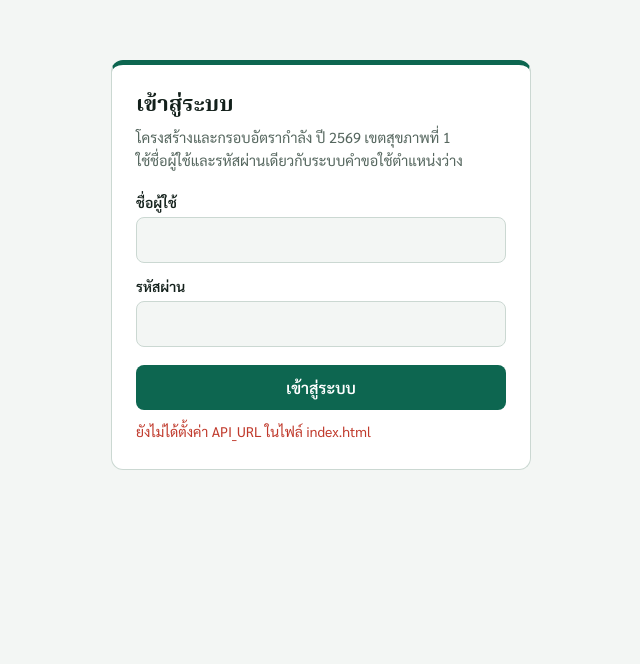
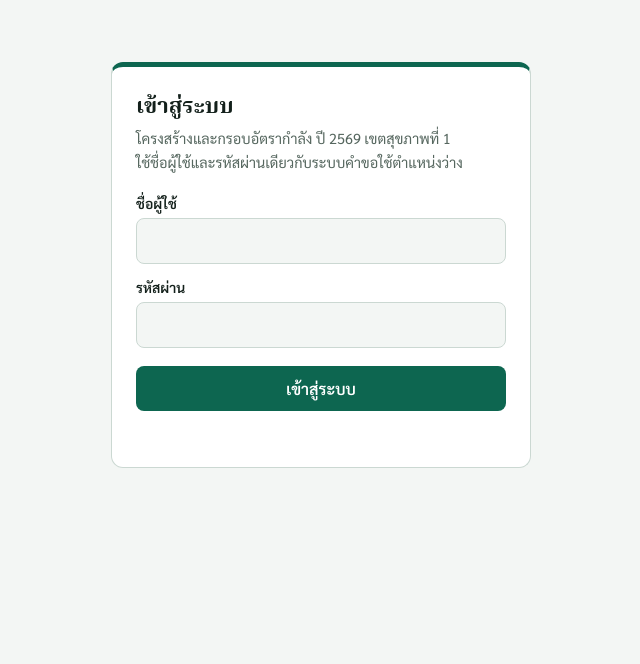
Before and after one commit to healthregion1CHRO/region1-framework-69, a plain HTML site: page index.html in a window 1280 px wide. Shown: the part 135-799 px from the top of the page, without its empty margins (319-959 px from the left). Drawn offline with Linux system fonts and the light colour scheme.

Commit message:
Set Apps Script API URL

```diff
--- a/index.html
+++ b/index.html
@@ -506,7 +506,7 @@ input.num:disabled{background:var(--sunk);cursor:not-allowed}
 </div>
 <script>
 /* ============ ตั้งค่า: วาง URL ของ Apps Script Web App ที่ Deploy แล้ว ============ */
-const API_URL = 'PASTE_YOUR_APPS_SCRIPT_WEB_APP_URL_HERE';
+const API_URL = 'https://script.google.com/macros/s/AKfycbwHdLxW5S6J7iNsyxynPSWa47HssDfKM-ACmdDiuwF2uMEyjMGYwxePFWHKzUpY_v9gng/exec';
 /* ================================================================================= */
 (function(){
   let SESSION=null, authResolve; const AUTH=new Promise(r=>authResolve=r);
```
